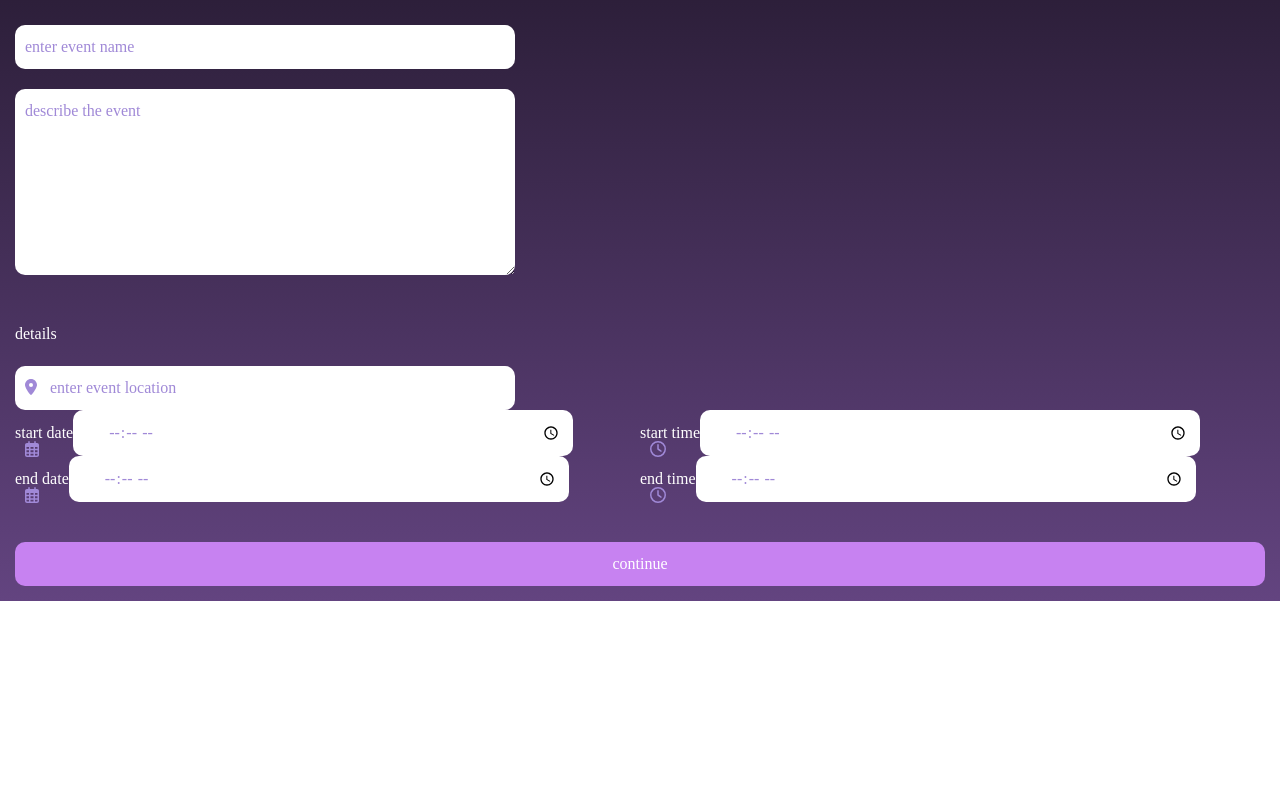
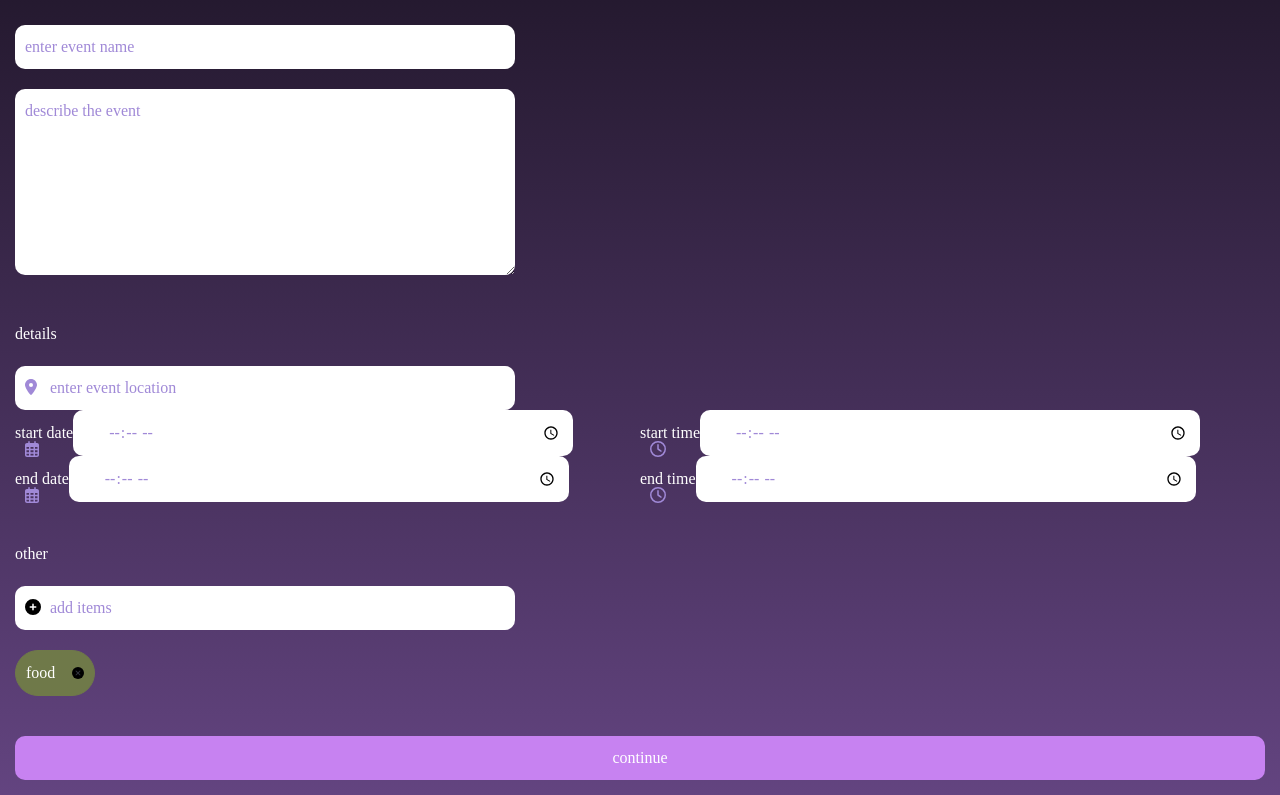
Before and after one commit to Hemazyn/WillBeThere-RSVP, a React (Vite) app: page /app/event/create in a window 1280 px wide. Shown: the part 679-1474 px from the top of the page. Before the commit the page ends 1280 px from the top, so only its background shows below. Built offline with nearby package versions, Linux system fonts and the light colour scheme; a web font is replaced by a local one.

Commit message:
chore: update create event page

```diff
--- a/src/pages/CreateEvent/create-event.module.css
+++ b/src/pages/CreateEvent/create-event.module.css
@@ -10,12 +10,12 @@
   ::placeholder {
     color: #a089d7;
   }
+}
 
-  button {
-    background-color: #c782f1;
-    border-radius: 10px;
-    padding: 10px;
-  }
+.button {
+  background-color: #c782f1;
+  border-radius: 10px;
+  padding: 10px;
 }
 
 .img {
@@ -61,3 +61,12 @@
     grid-template-columns: 1fr 1fr;
   }
 }
+
+.items > div {
+  width: min(100%, 500x);
+  margin-block-start: 20px;
+  display: flex;
+  align-items: center;
+  gap: 10px;
+  flex-wrap: wrap;
+}
--- a/src/pages/CreateEvent/index.jsx
+++ b/src/pages/CreateEvent/index.jsx
@@ -1,20 +1,29 @@
 import styles from "./create-event.module.css"
 import { useNavigate } from "react-router-dom"
-import { TextField, TextArea, DatePicker, TimePicker, Button } from "../../components"
+import { TextField, TextArea, DatePicker, TimePicker, Button, Chip } from "../../components"
 import { FontAwesomeIcon } from "@fortawesome/react-fontawesome"
-import { faLocationDot } from "@fortawesome/free-solid-svg-icons"
+import { faLocationDot, faPlusCircle } from "@fortawesome/free-solid-svg-icons"
 import { faCalendarDays, faClock } from "@fortawesome/free-regular-svg-icons"
+import { useState } from "react"
+import useInput from "../../hooks/useInput"
 
 function CreateEvent(){
+    const [value, setValue] = useInput()
     const navigate = useNavigate()
-
+    const [items, setItems] = useState(["food"])
+    const addItem = (e) => {
+        if(e.key === "Enter"){
+            setItems((prev) => [...prev, value])
+            setValue("")
+        }
+    }
     return (
         <section className={styles.wrapper}>
             <div className={styles.img}></div>
             <form className={styles.form}>
                 <div className={styles.about}>
                     <h2>About Event</h2>
-                    <TextField type="text" label="event name" id="event-name" placeholder="enter event name" />
+                    <TextField type="text" label="event name" id="event-name" placeholder="enter event name" value={value} onChange={(e) => setValue(e.target.value)} />
                     <TextArea label="event description" id="event-desc" placeholder="describe the event" />
                 </div>
                 <div className={styles.details}>
@@ -28,7 +37,14 @@ function CreateEvent(){
                     </div>
                 </div>
             </form>
-            <Button onClick={() => navigate("app/event/create/preview")}>continue</Button>
+            <div className={styles.items}>
+                    <h2>other</h2>
+                    <TextField type="text" id="items" label="event items" placeholder="add items" icon={<FontAwesomeIcon icon={faPlusCircle} />} value={value} onChange={(e) => setValue(e.target.value)} onKeyDown={(e) => addItem(e)} />
+                    <div>
+                    {items.map(item => (<Chip key={item} label={item} onDelete={() => {}} />))}
+                    </div>
+                </div>
+            <Button className={styles.button} onClick={() => navigate("app/event/create/preview")}>continue</Button>
         </section>
     )
 }
```
